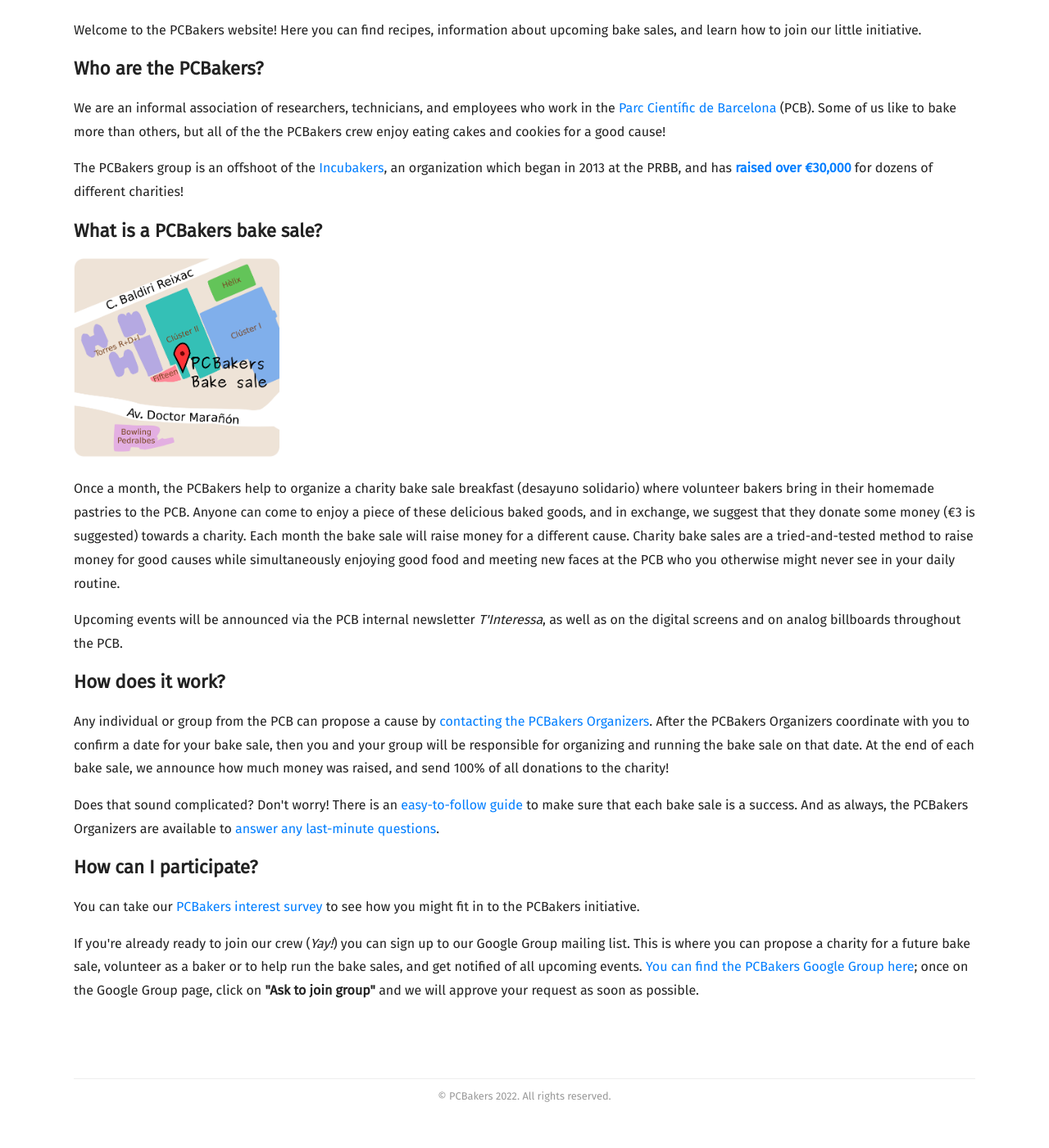
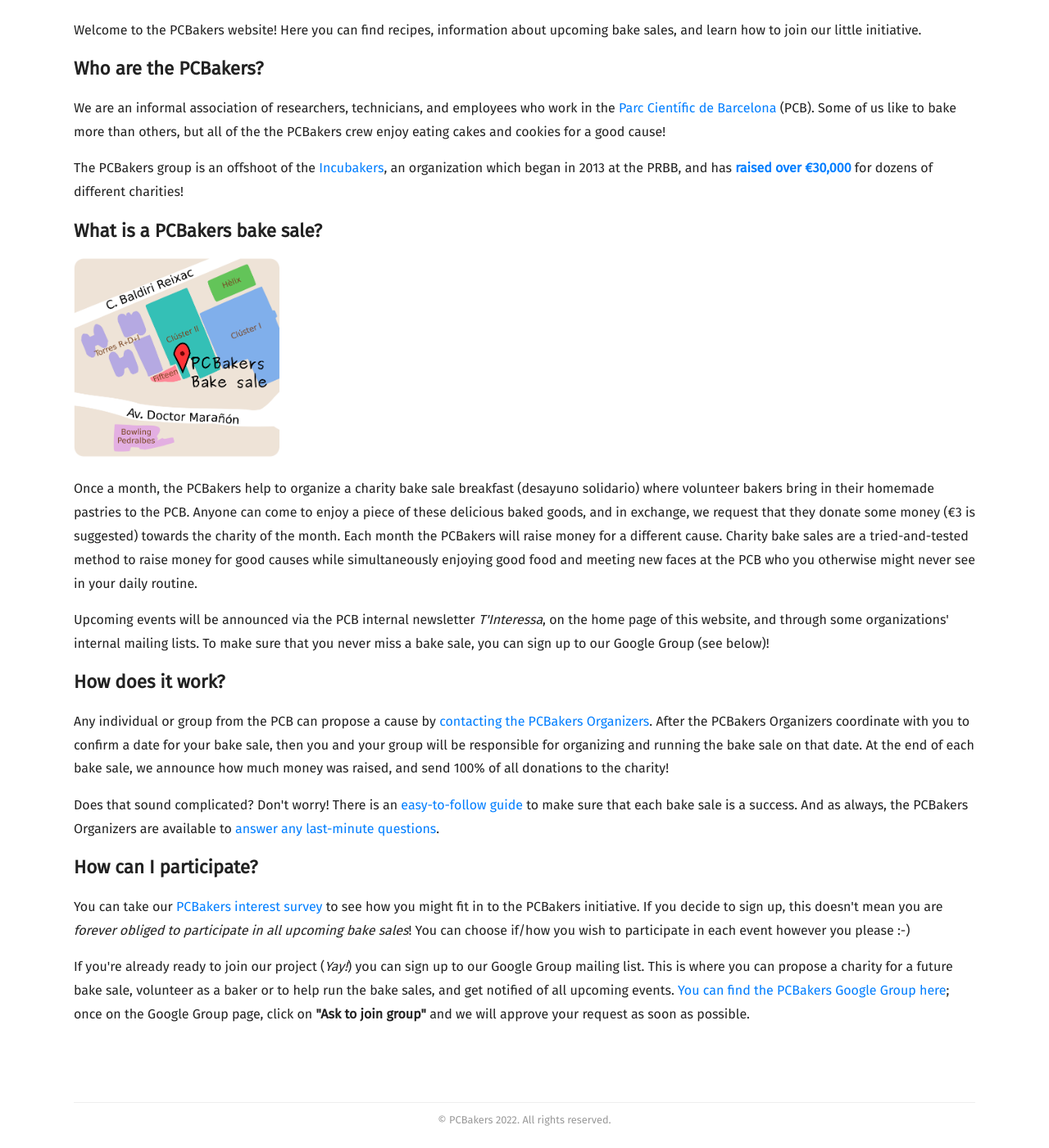
Before and after one commit to willblev/PCBakers, a Jekyll site: the page built from about.html, in a window 1280 px wide and 1400 px high, scrolled down 500 px. Shown: the whole window at 82% size. Built offline with Jekyll 4.4.1, drawn with Linux system fonts in a browser that asks for light colours; some web fonts are replaced; before the commit the page ends 1872 px from its top, so only the background shows below that.

Commit message:
added recipe, modified about page slightly

```diff
--- a/about.html
+++ b/about.html
@@ -15,9 +15,9 @@
 
 	<img src="{{ site.baseurl }}/images/PCB_bake_sale_map.png" width="300" alt="PCB_bake_sale_map">
 
-	<p>Once a month, the PCBakers help to organize a charity bake sale breakfast (desayuno solidario) where volunteer bakers bring in their homemade pastries to the PCB. Anyone can come to enjoy a piece of these delicious baked goods, and in exchange, we suggest that they donate some money (€3 is suggested) towards a charity. Each month the bake sale will raise money for a different cause. Charity bake sales are a tried-and-tested method to raise money for good causes while simultaneously enjoying good food and meeting new faces at the PCB who you otherwise might never see in your daily routine.</p>
+	<p>Once a month, the PCBakers help to organize a charity bake sale breakfast (desayuno solidario) where volunteer bakers bring in their homemade pastries to the PCB. Anyone can come to enjoy a piece of these delicious baked goods, and in exchange, we request that they donate some money (€3 is suggested) towards the charity of the month. Each month the PCBakers will raise money for a different cause. Charity bake sales are a tried-and-tested method to raise money for good causes while simultaneously enjoying good food and meeting new faces at the PCB who you otherwise might never see in your daily routine.</p>
 
-	<p>Upcoming events will be announced via the PCB internal newsletter <i>T'Interessa</i>, as well as on the digital screens and on analog billboards throughout the PCB.</p>
+	<p>Upcoming events will be announced via the PCB internal newsletter <i>T'Interessa</i>, on the home page of this website, and through some organizations' internal mailing lists. To make sure that you never miss a bake sale, you can sign up to our Google Group (see below)!</p>
 
 	<h2>How does it work?</h2>
 	<p>Any individual or group from the PCB can propose a cause by <a href="https://willblev.github.io/PCBakers/contact/">contacting the PCBakers Organizers</a>. After the PCBakers Organizers coordinate with you to confirm a date for your bake sale, then you and your group will be responsible for organizing and running the bake sale on that date. At the end of each bake sale, we announce how much money was raised, and send 100% of all donations to the charity!</p>
@@ -26,7 +26,7 @@
 
 
 	<h2>How can I participate?</h2>
-	<p>You can take our <a href="https://forms.gle/x3kJUhWfJcXzLNNJ6">PCBakers interest survey</a> to see how you might fit in to the PCBakers initiative.</p>
+	<p>You can take our <a href="https://forms.gle/x3kJUhWfJcXzLNNJ6">PCBakers interest survey</a> to see how you might fit in to the PCBakers initiative. If you decide to sign up, this doesn't mean you are <i>forever obliged to participate in all upcoming bake sales</i>! You can choose if/how you wish to participate in each event however you please :-)</p>
 
-	<p>If you're already ready to join our crew (<i>Yay!</i>) you can sign up to our Google Group mailing list. This is where you can propose a charity for a future bake sale, volunteer as a baker or to help run the bake sales, and get notified of all upcoming events. <a href="https://groups.google.com/g/PCBakers" target="_blank">You can find the PCBakers Google Group here</a>; once on the Google Group page, click on <b>"Ask to join group"</b> and we will approve your request as soon as possible.</p>
+	<p>If you're already ready to join our project (<i>Yay!</i>) you can sign up to our Google Group mailing list. This is where you can propose a charity for a future bake sale, volunteer as a baker or to help run the bake sales, and get notified of all upcoming events. <a href="https://groups.google.com/g/PCBakers" target="_blank">You can find the PCBakers Google Group here</a>; once on the Google Group page, click on <b>"Ask to join group"</b> and we will approve your request as soon as possible. </p>
 </div>
```
Also changed, not shown: _posts/2022-02-04-lemon-curd.md (added, +33 -0 lines), _posts/2022-02-05-lemon-poppy-seed-cake.md (+3 -1 lines), _posts/2022-04-21-Ukraine-Crisis-Relief-Fund.md (+3 -3 lines).
